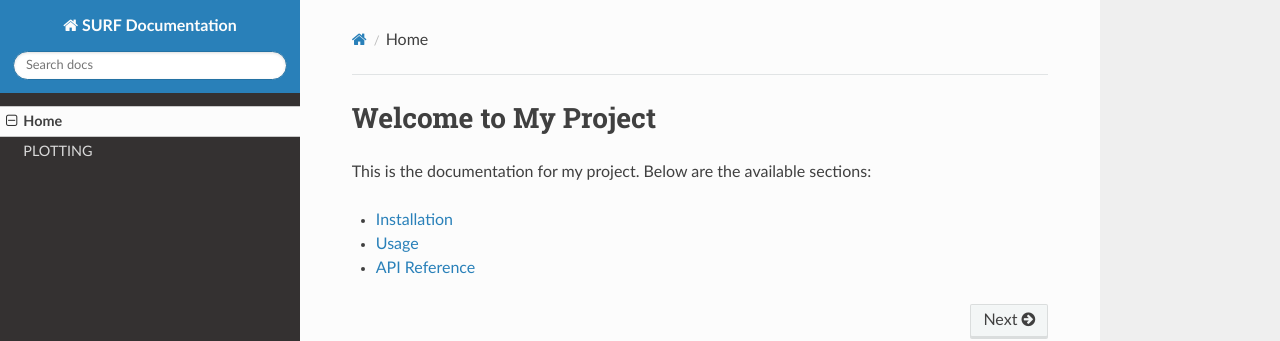
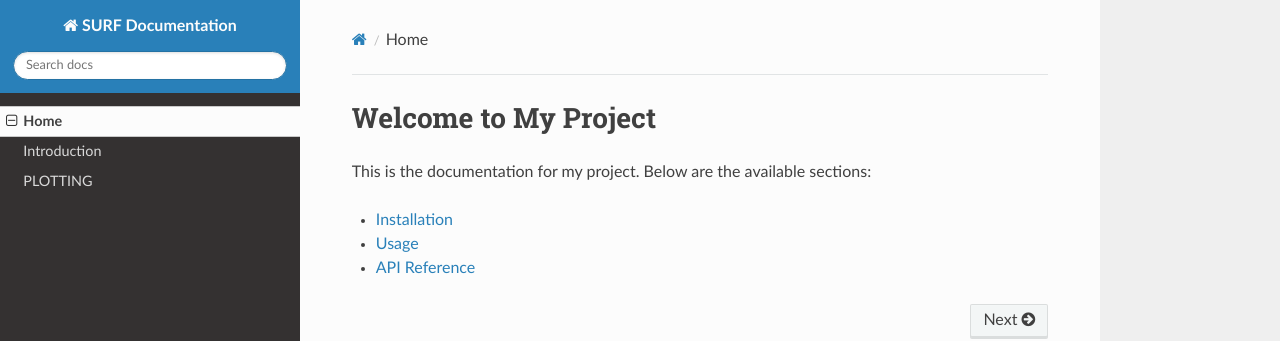
Before and after one commit to travisalongi/surf_doc, an MkDocs documentation site: the page built from docs/index.md, in a window 1280 px wide. Shown: the top 341 px of the page. Built offline with MkDocs 1.6.1, drawn with Linux system fonts in a browser that asks for light colours; nearby versions of some CDN libraries.

Commit message:
Add introduction

```diff
--- a/mkdocs.yml
+++ b/mkdocs.yml
@@ -2,6 +2,7 @@ site_name: SURF Documentation
 theme: readthedocs
 nav:
   - Home: index.md
+  - Introduction: introduction.md
   - PLOTTING: api/plotting.md
 # plugins:
   # - mkdocstrings
```
